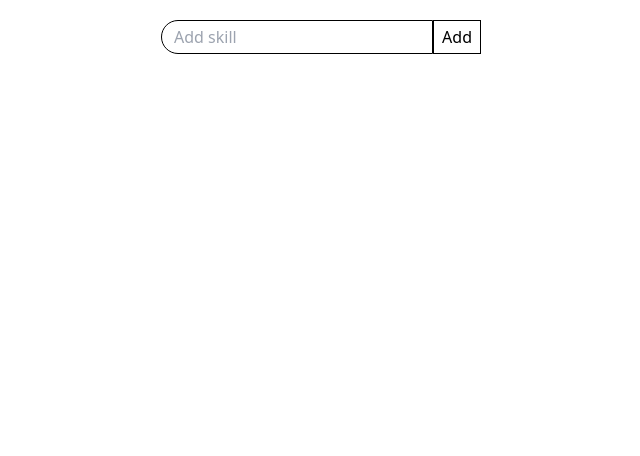
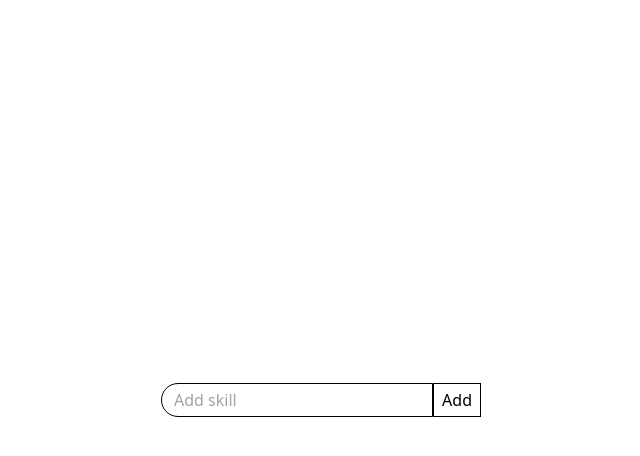
Before and after one commit to hansjunodev/skill-tracker, a Next.js app: page / in a window 1280 px wide. Shown: the top 456 px of the page, without its empty margins (319-959 px from the left). Built offline with nearby package versions, Linux system fonts and the light colour scheme.

Commit message:
feat: add mouse hover effects and center elements

```diff
--- a/src/pages/_document.tsx
+++ b/src/pages/_document.tsx
@@ -1,4 +1,4 @@
-import { Html, Head, Main, NextScript } from "next/document";
+import { Head, Html, Main, NextScript } from "next/document";
 
 export default function Document() {
   return (
--- a/src/pages/index.tsx
+++ b/src/pages/index.tsx
@@ -9,7 +9,7 @@
   useCallback,
   useEffect,
   useReducer,
-  useRef
+  useRef,
 } from "react";
 
 export default function Home(): JSX.Element {
@@ -103,7 +103,7 @@
         <meta name="viewport" content="width=device-width, initial-scale=1" />
         <link rel="icon" href="/favicon.ico" />
       </Head>
-      <main className="mx-auto my-5 flex max-w-xs flex-col items-center space-y-2">
+      <main className="mx-auto flex min-h-screen max-w-xs flex-col items-center justify-center space-y-2">
         {state.map((skill, i) => (
           <div
             key={skill.id}
```
